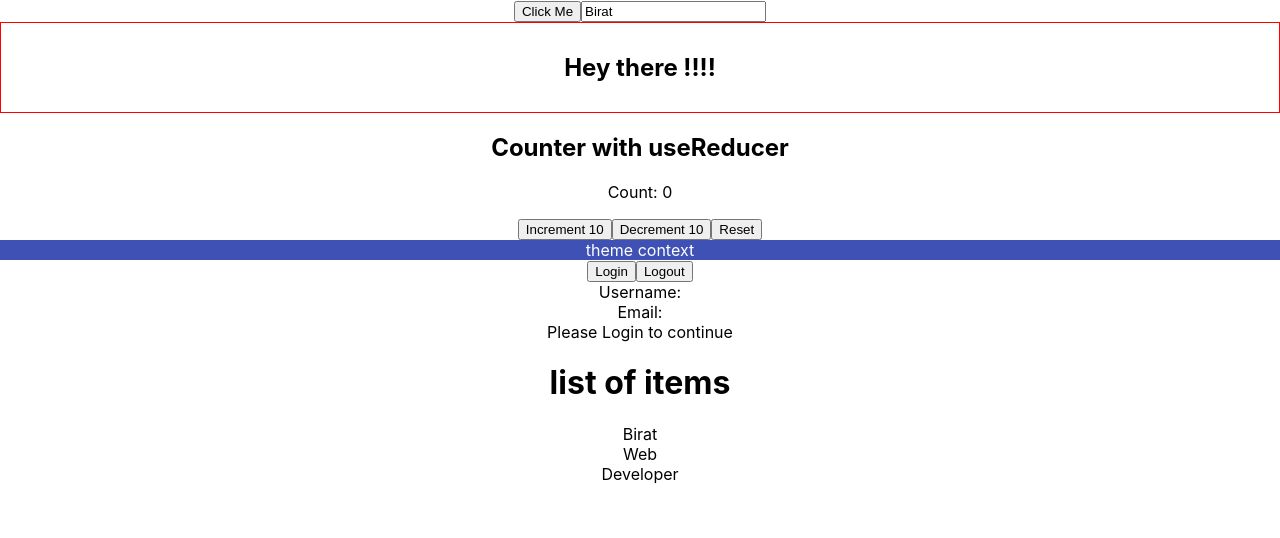
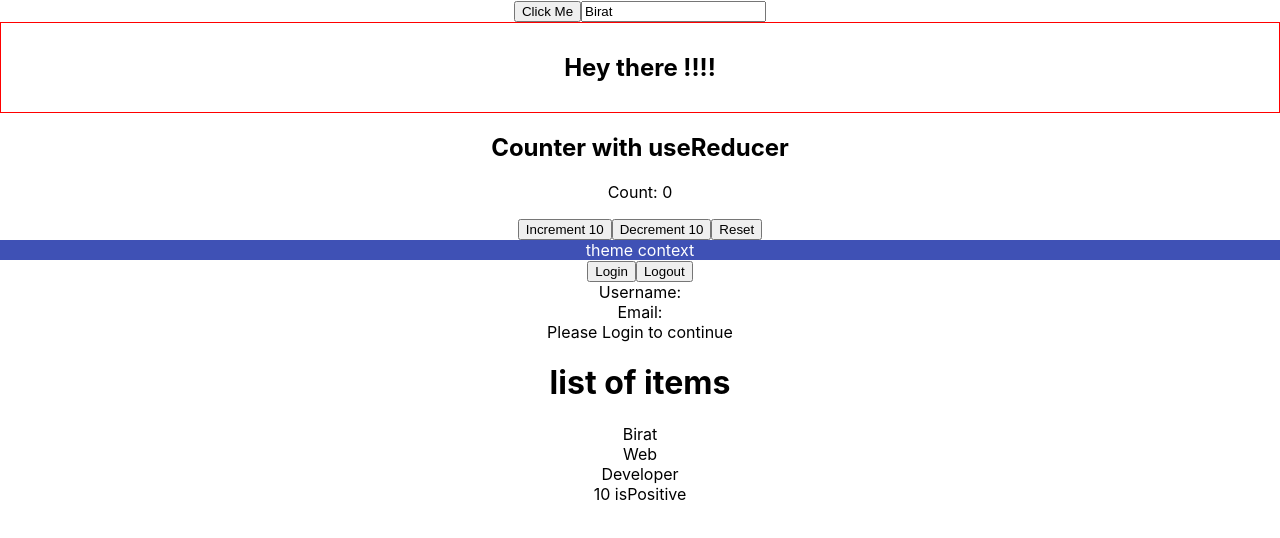
Before and after one commit to birat04/typescript, a React (Create React App) app: page / in a window 1280 px wide. Shown: the top 538 px of the page. Built offline with nearby package versions, Linux system fonts and the light colour scheme.

Commit message:
restricting props

```diff
--- a/src/App.tsx
+++ b/src/App.tsx
@@ -63,6 +63,7 @@ import { User} from './components/context/User'
 import { Private } from './components/auth/Private'
 import { Profile } from './components/auth/Profile'
 import { List } from './components/generics/List'
+import { RandomNumber } from './components/restriction/RandomNumber'
 function App () {
   return <div className="App">
     <Button handleClick={(event,id) =>{
@@ -90,6 +91,7 @@ function App () {
             items = {['Birat','Web','Developer']}
             onClick = {(item) => alert(item)}
           />
+          <RandomNumber value = {10} isPositive isNegative={false} isZero={false}/>
 
   </div>
 
--- /dev/null
+++ b/src/components/restriction/RandomNumber.tsx
@@ -0,0 +1,19 @@
+type RandomNumberProps = {
+    value: number
+    isPositive: boolean
+    isNegative: boolean
+    isZero: boolean
+}
+export const RandomNumber = ({
+    value,
+    isPositive,
+    isNegative,
+    isZero,
+}: RandomNumberProps) => {
+    return (
+        <div>
+            {value} {isPositive && "isPositive"} {isNegative && "isNegative"} {""}
+            {isZero && "isZero"}
+        </div>
+    )
+}
```
